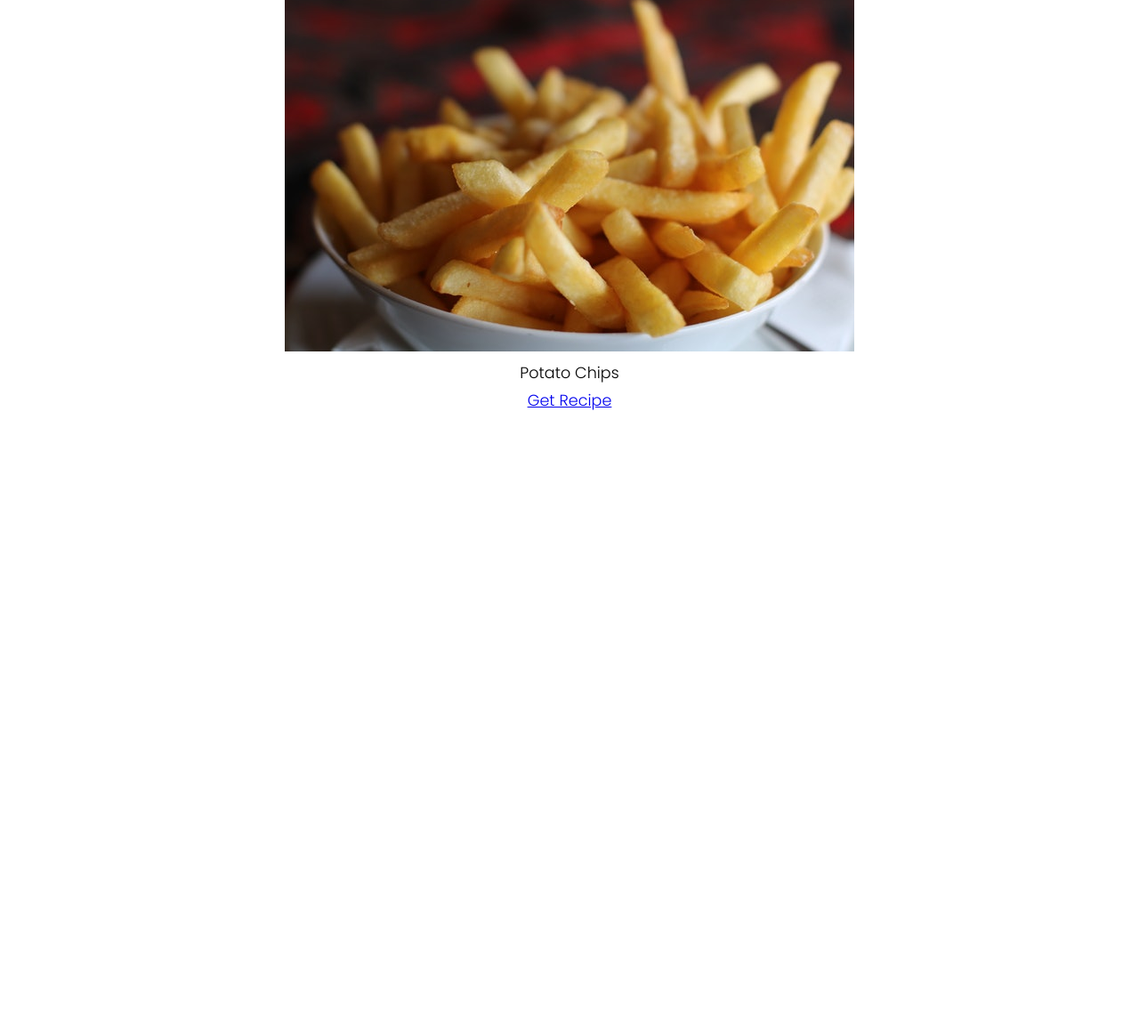
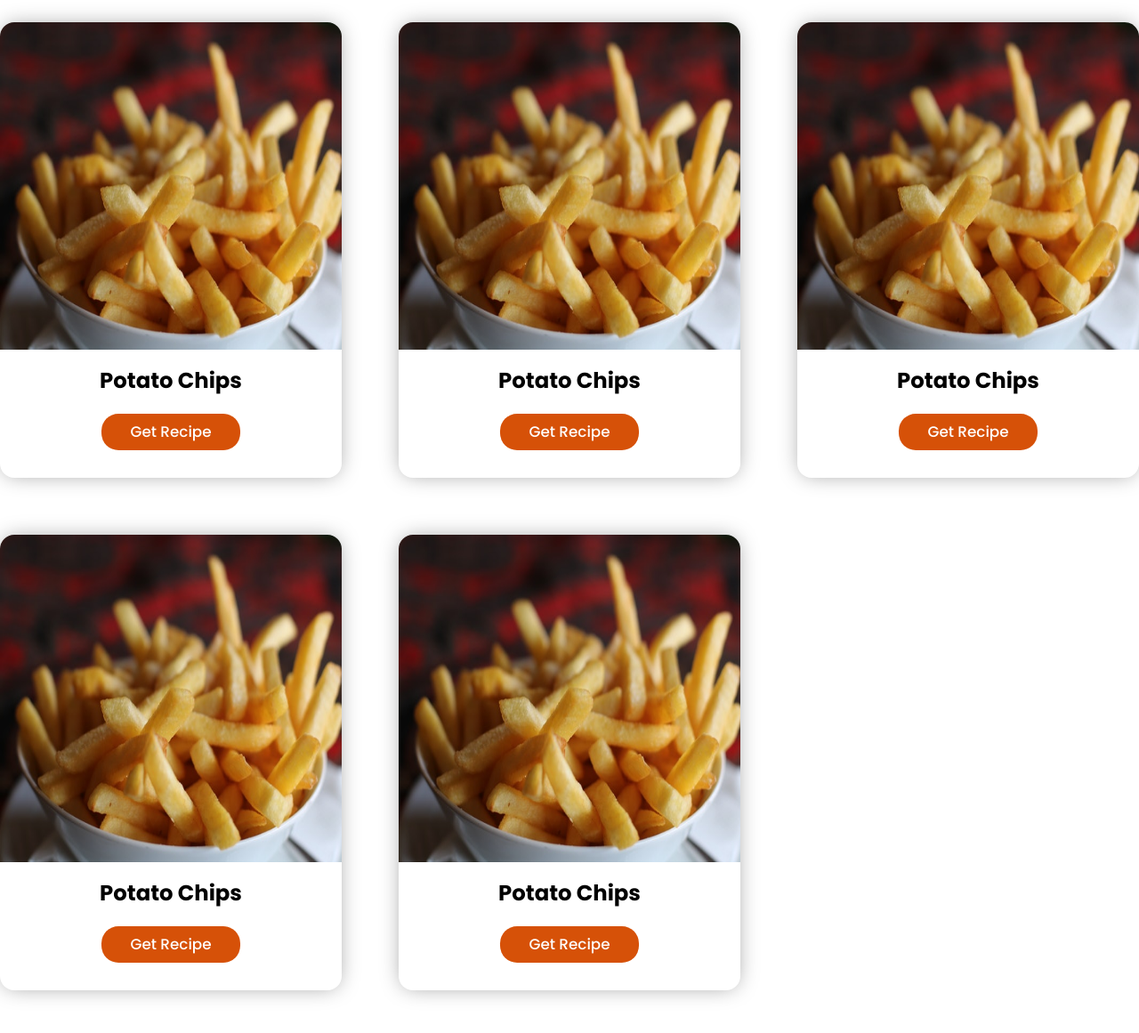
Before and after one commit to rishabhgupta-21/ScoutGredient, a plain HTML site: page index.html in a window 1280 px wide. Shown: the part 397-1558 px from the top of the page at 89% size. Before the commit the page ends 895 px from the top, so only its background shows below. Drawn offline with Linux system fonts and the light colour scheme.

Commit message:
styled meal cards and added grid logic

```diff
--- a/index.html
+++ b/index.html
@@ -37,21 +37,78 @@
                 <input type="text" id="search-input" class="search-text" placeholder="Enter an Ingredient">
                 <button id="search-button" class="btn btn-search"><i class="fas fa-search"></i></button>
             </div>
+
             <div class="meal-results">
-                <h2 class="title">Your Search Results</h2>
+                <h2 class="title">Meals for you!</h2>
 
-                <div class="meal">
-                    <div class="meal-item">
+                <div class="meal grid-container">
+                    <div class="meal-item grid-item">
                         <div class="meal-img">
                             <img src="food.jpg" alt="Food Item">
                         </div>
 
                         <div class="meal-name">
-                            Potato Chips
+                            <h3>Potato Chips</h3>
                         </div>
 
                         <div class="meal-recipe">
-                            <a href="#" id="recipe-button" class="btn-recipe">Get Recipe</button>
+                            <a href="#" id="recipe-button" class="btn-recipe">Get Recipe</a>
+                        </div>
+                    </div>
+
+                    <div class="meal-item grid-item">
+                        <div class="meal-img">
+                            <img src="food.jpg" alt="Food Item">
+                        </div>
+
+                        <div class="meal-name">
+                            <h3>Potato Chips</h3>
+                        </div>
+
+                        <div class="meal-recipe">
+                            <a href="#" id="recipe-button" class="btn-recipe">Get Recipe</a>
+                        </div>
+                    </div>
+
+                    <div class="meal-item grid-item">
+                        <div class="meal-img">
+                            <img src="food.jpg" alt="Food Item">
+                        </div>
+
+                        <div class="meal-name">
+                            <h3>Potato Chips</h3>
+                        </div>
+
+                        <div class="meal-recipe">
+                            <a href="#" id="recipe-button" class="btn-recipe">Get Recipe</a>
+                        </div>
+                    </div>
+
+                    <div class="meal-item grid-item">
+                        <div class="meal-img">
+                            <img src="food.jpg" alt="Food Item">
+                        </div>
+
+                        <div class="meal-name">
+                            <h3>Potato Chips</h3>
+                        </div>
+
+                        <div class="meal-recipe">
+                            <a href="#" id="recipe-button" class="btn-recipe">Get Recipe</a>
+                        </div>
+                    </div>
+
+                    <div class="meal-item grid-item">
+                        <div class="meal-img">
+                            <img src="food.jpg" alt="Food Item">
+                        </div>
+
+                        <div class="meal-name">
+                            <h3>Potato Chips</h3>
+                        </div>
+
+                        <div class="meal-recipe">
+                            <a href="#" id="recipe-button" class="btn-recipe">Get Recipe</a>
                         </div>
                     </div>
                 </div>
--- a/styles.css
+++ b/styles.css
@@ -18,6 +18,10 @@ body {
     font-size: 1.1rem;
     line-height: 1.75;
     padding: 1rem;
+
+    display: grid;
+    place-content: center;
+    min-height: 100vh;
 }
 
 .btn {
@@ -82,18 +86,17 @@ body {
     font-size: 1.1rem;
     font-family: inherit;
     border: 1.5px solid rgb(0, 0, 0, 0.4);
-    color: var(--tenne-tawny);
+    color: black;
     outline: 0;
-}
-
-.search-text:focus::placeholder {
-    color: var(--tenne-tawny);
 }
 
 .search-text:focus {
     /* border: 3px solid rgb(0, 0, 0, 0.2); */
     border: 2px solid var(--tenne-tawny);
-    border-right: inherit;
+}
+
+.search-text:focus::placeholder {
+    color: black;
 }
 
 .btn-search {
@@ -116,3 +119,64 @@ body {
 .btn-search:active {
     color: #000;
 }
+
+/* Try to give border on .search-text when .btn-search is active */
+
+.meal-results {
+    margin-top: 4rem;
+    /* width: min(95%, 100rem); */
+}
+
+.meal {
+    margin: 2rem 0;
+}
+
+.meal-item {
+    border-radius: 1rem;
+    width: 24rem;
+    height: 32rem;
+    overflow: hidden;
+    box-shadow: 0 0 1.5rem -0.25rem rgba(0, 0, 0, 0.4);
+}
+
+.meal-img img {
+    display: block;
+    width: 100%;
+    height: 23rem;
+}
+
+.meal-name {
+    margin: 0.9rem auto;
+    font-size: 1.3rem;
+}
+
+.meal-recipe {
+    margin: 1.3rem auto;
+}
+
+.btn-recipe {
+    text-decoration: none;
+    padding: 0.5em 2rem;
+    border-radius: 1.2rem;
+    color: white;
+    background-color: var(--tenne-tawny);
+    font-size: 1.05rem;
+    font-weight: 500;
+
+    transition: background-color 0.15s linear, color 0.1s linear;
+}
+
+.btn-recipe:hover {
+    background-color: var(--tenne-tawny-dark);
+}
+
+.btn-recipe:active {
+    color: #000;
+}
+
+.grid-container {
+    display: grid;
+    gap: 4rem;
+    grid-template-columns: repeat(3, 1fr);
+    /* border: 1px solid black; */
+}
```
